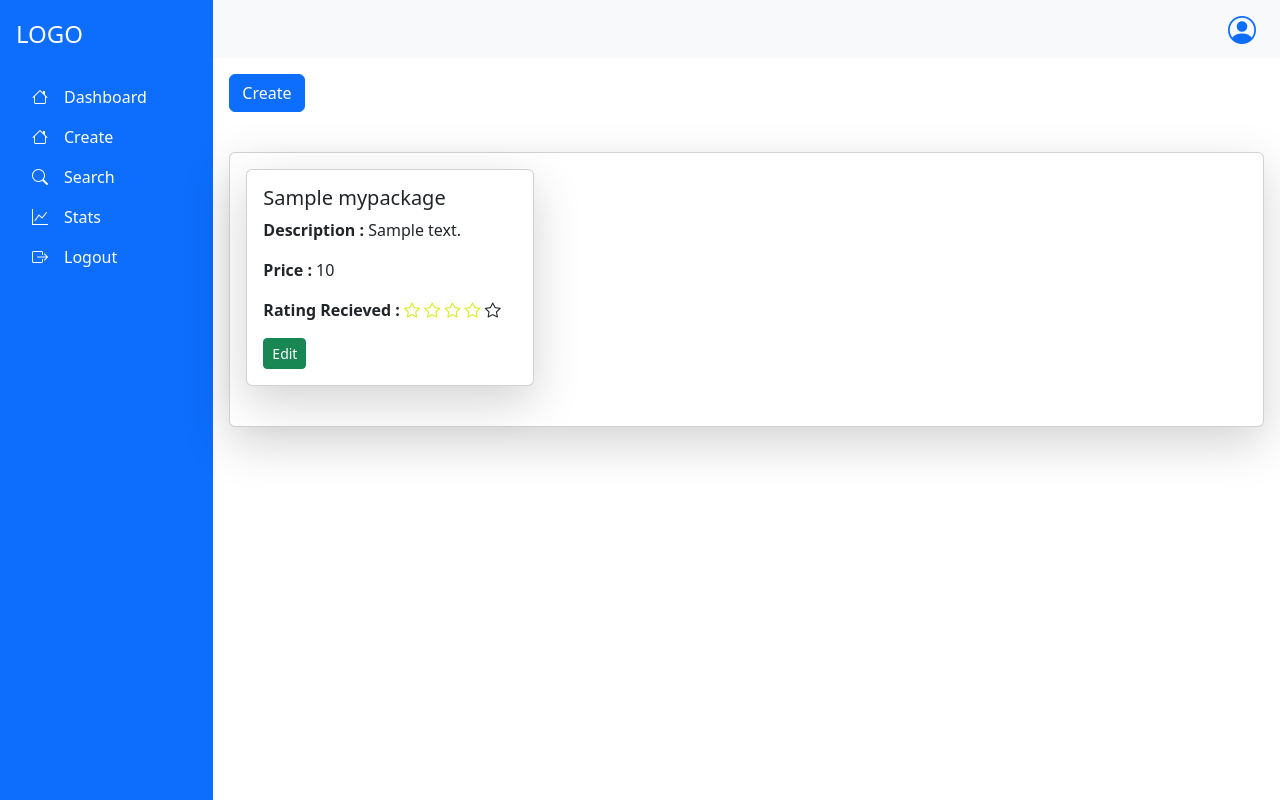
After one commit to 22f3002758/A-Z-HouseHoldServices, a Flask app: template templates/ServiceProvider/create_package.html in a window 1280 px wide. The commit adds this page. Run offline with Flask 3, Linux system fonts and the light colour scheme; the template is opened without the code that fills it: most values are stand-ins (such as "Sample title", 1, 10 or a date in 2020).

Commit message:
6th commit
added create package page and functionality for service provider

```diff
--- a/app.py
+++ b/app.py
@@ -120,6 +120,7 @@ class Request(db.Model):
     r_city=db.Column(db.String)
     r_message=db.Column(db.String)
     r_status=db.Column(db.String)
+    #r_rating=db.Column(db.Integer)
 
 
 @app.route("/", methods=["GET","POST"])
@@ -197,7 +198,7 @@ def login():
             return redirect("/customer/Dashboard")
         elif sp and sp.sp_password==pwd:
             login_user(sp)
-            return redirect("/serviceprovider/Dashboard")
+            return redirect("/serviceprovider/dashboard")
         elif ad and ad.admin_password==pwd:
             login_user(ad)
             return redirect("/admin/Dashboard")
@@ -256,7 +257,7 @@ def book():
         print(rdate,rtime)
         raddress = request.form.get("c_add")
         rcity = request.form.get("c_city")
-        rmsg = request.form.get("c_msg")
+        rmsg = request.form.get("msg")
         rstatus = "Requested"
         R= Request(sp_id=spid,p_id=pid,c_id=cid,r_date=rdate, r_time=rtime,r_address=raddress,r_city=rcity,r_message=rmsg,r_status=rstatus )
         db.session.add(R)
@@ -290,7 +291,7 @@ def search():
                 pack.append(p)
         return render_template("/Customer/custsearch.html",package=pack,Services=Servis)
 
-@app.route("/serviceprovider/Dashboard", methods=["GET","POST"])
+@app.route("/serviceprovider/dashboard", methods=["GET","POST"])
 @login_required
 def SPDashboard():
 
@@ -300,20 +301,50 @@ def SPDashboard():
         r=db.session.query(Request).filter_by(r_id=id).first()
         r.r_status="Accepted"
         db.session.commit()
-        return redirect("/serviceprovider/Dashboard")
+        return redirect("/serviceprovider/dashboard")
     elif request.method=="POST" and "reject" in request.args:
         id=request.args.get("rid")
         r=db.session.query(Request).filter_by(r_id=id).first()
         r.r_status="Rejected"
         db.session.commit()
-        return redirect("/serviceprovider/Dashboard")
+        return redirect("/serviceprovider/dashboard")
     elif request.method=="GET":
         d=datetime.date.today()
         cd = d.strftime("%d-%m-%Y")
         r=db.session.query(Request).filter_by(sp_id=current_user.sp_id,r_date=cd,r_status="Accepted").all()
         Opser=db.session.query(Request).filter_by(sp_id=current_user.sp_id,r_status="Accepted").all()
         reqser=db.session.query(Request).filter_by(sp_id=current_user.sp_id,r_status="Requested").all()
-        return render_template("/ServiceProvider/serviceprovider.html",todays_requests=r,open_services=Opser,requested_services=reqser)
+        closeser=db.session.query(Request).filter_by(sp_id=current_user.sp_id,r_status="Closed").all()
+        return render_template("/ServiceProvider/serviceprovider.html",todays_requests=r,open_services=Opser,requested_services=reqser,closed_services=closeser)
+
+@app.route("/serviceprovider/create",methods=["GET","POST"])
+def create_pack():
+    if request.method=="GET":
+        P=db.session.query(Package).filter_by(sp_id=current_user.sp_id).all()
+        return render_template("/ServiceProvider/create_package.html",mypackage=P)
+    elif request.method=="POST" and "edit" in request.args:
+        pid=request.args.get("pid")
+        pn=request.form.get("pname")
+        pd=request.form.get("pdesc")
+        pp=request.form.get("pprice")
+        edit_pack=db.session.query(Package).filter_by(p_id=pid).first()
+        if pn:
+            edit_pack.p_name=pn
+        if pd:
+            edit_pack.p_description=pd
+        if pp:
+            edit_pack.p_price=pp
+        db.session.commit()
+        return redirect("/serviceprovider/create")
+    elif request.method=="POST" and "create" in request.args:
+
+        pn=request.form.get("pname")
+        pd=request.form.get("pdesc")
+        pp=request.form.get("pprice")
+        create_pack=Package(p_price=pp,p_name=pn,p_description=pd,sp_id=current_user.sp_id,s_id=current_user.service.s_id)
+        db.session.add(create_pack)
+        db.session.commit()
+        return redirect("/serviceprovider/create")
 
 
 @app.route('/logout')
--- /dev/null
+++ b/templates/ServiceProvider/create_package.html
@@ -0,0 +1,110 @@
+{% extends "/ServiceProvider/serviceprovider_base.html" %}
+{% block content %}
+<p class="d-inline-flex gap-1">
+
+    <button class="btn btn-primary" type="button" data-bs-toggle="collapse" data-bs-target="#collapseExample" aria-expanded="false" aria-controls="collapseExample">
+      Create
+    </button>
+</p>
+<div class="collapse" id="collapseExample">
+<div class="card card-body">
+    <div class="form-floating mb-3">
+        <div class="container">
+          <form action="/serviceprovider/create?create=create" method="POST">
+            <div class="row mb-3">
+              <div class="col-md-4">
+                <label class="form-label" for="pname">Package Name</label>
+                <input type="text" class="form-control" name="pname" required>
+              </div>
+
+              <div class="col-md-4">
+                <label class="form-label" for="pdesc">Desription: </label>
+                <input type="text" class="form-control" name="pdesc" required>
+              </div>
+            </div>
+            <div class="row mb-3" >
+              <div class="col-md-8">
+                <label class="form-label" for="pprice">Price: </label>
+                <input type="text" class="form-control" name="pprice" required>
+              </div>
+            </div>
+            <input type="submit" value="Submit">
+
+          </form>
+
+        </div>
+    </div>
+</div>
+</div>
+
+<div class="card mb-3 shadow-lg mt-4">
+
+    <div class="card-body">
+      <div class="row">
+      {% for p in mypackage %}
+      <div class="col mb-4">
+        <div class="card shadow-lg" style="width: 18rem;">
+            <!-- <img src="2024-05-22.jpg" class="card-img-top" alt="Cleaning"> -->
+            <div class="card-body">
+                <h5 class="card-text">{{p.p_name}}</h5>
+                <p class="card-text"><b>Description : </b>{{p.p_description}}</p>
+                <p class="card-text"><b>Price : </b>{{p.p_price}}</p>
+                <p>
+                  <Strong>Rating Recieved : </Strong>
+                  {% for i in range(4) %}
+                  <i class="bi bi-star" style="color:rgb(211, 239, 26)"></i>
+                  {% endfor %}
+                  {% for i in range(5-4) %}
+                  <i class="bi bi-star"></i>
+                  {% endfor %}
+                </p>
+
+
+                <button class = "btn btn-sm btn-success " data-bs-toggle="modal" data-bs-target="#edit-{{p.p_id}}">Edit</button>
+                <div class="modal fade" id="edit-{{p.p_id}}" tabindex="-1" aria-labelledby="exampleModalLabel" aria-hidden="true">
+                  <div class="modal-dialog modal-lg">
+                    <div class="modal-content">
+                      <div class="modal-header">
+                        <h1 class="modal-title fs-5" id="exampleModalLabel"><Strong>Edit your Package</Strong></h1>
+                        <button type="button" class="btn-close" data-bs-dismiss="modal" aria-label="Close"></button>
+                      </div>
+                      <div class="modal-body" >
+
+                        <div class="form-floating mb-3">
+                            <div class="container">
+                              <form action="/serviceprovider/create?pid={{p.p_id}}&edit=edit" method="POST">
+                                <div class="row mb-3">
+                                  <div class="col-md-4">
+                                    <label class="form-label" for="pname">Package Name</label>
+                                    <input type="text" class="form-control" name="pname" placeholder="{{p.p_name}}">
+                                  </div>
+
+                                  <div class="col-md-4">
+                                    <label class="form-label" for="pdesc">Desription: </label>
+                                    <input type="text" class="form-control" name="pdesc">
+                                  </div>
+                                </div>
+                                <div class="row mb-3" >
+                                  <div class="col-md-8">
+                                    <label class="form-label" for="pprice">Price: </label>
+                                    <input type="text" class="form-control" placeholder="{{p.p_price}}"name="pprice">
+                                  </div>
+                                </div>
+                                <input type="submit" value="Edit">
+
+                              </form>
+
+                            </div>
+                        </div>
+                      </div>
+                    </div>
+                  </div>
+                </div>
+            </div>
+        </div>
+      </div>
+        {% endfor %}
+      </div>
+    </div>
+  </div>
+{% endblock %}
--- a/templates/ServiceProvider/serviceprovider_base.html
+++ b/templates/ServiceProvider/serviceprovider_base.html
@@ -21,10 +21,13 @@
             <!-- Sidebar Navigation -->
             <ul class="nav flex-column">
               <li class="nav-item">
-                <a class="nav-link text-white" href="/customer/Dashboard"><i class="bi bi-house"></i><span class="px-3">Dashboard</span></a>
+                <a class="nav-link text-white" href="/serviceprovider/dashboard"><i class="bi bi-house"></i><span class="px-3">Dashboard</span></a>
               </li>
               <li class="nav-item">
-                <a class="nav-link text-white" href="/customer/search"><i class="bi bi-search"></i><span class="px-3">Search</span></a>
+                <a class="nav-link text-white" href="/serviceprovider/create"><i class="bi bi-house"></i><span class="px-3">Create</span></a>
+              </li>
+              <li class="nav-item">
+                <a class="nav-link text-white" href="/serviceprovider/search"><i class="bi bi-search"></i><span class="px-3">Search</span></a>
               </li>
               <li class="nav-item">
                 <a class="nav-link text-white" href="#"><i class="bi bi-graph-up"></i><span class="px-3">Stats</span></a>
```
Also changed, not shown: templates/ServiceProvider/serviceprovider.html (+15 -67 lines), instance/api_database.sqlite3, templates/Customer/custsearch.html (indentation only).
